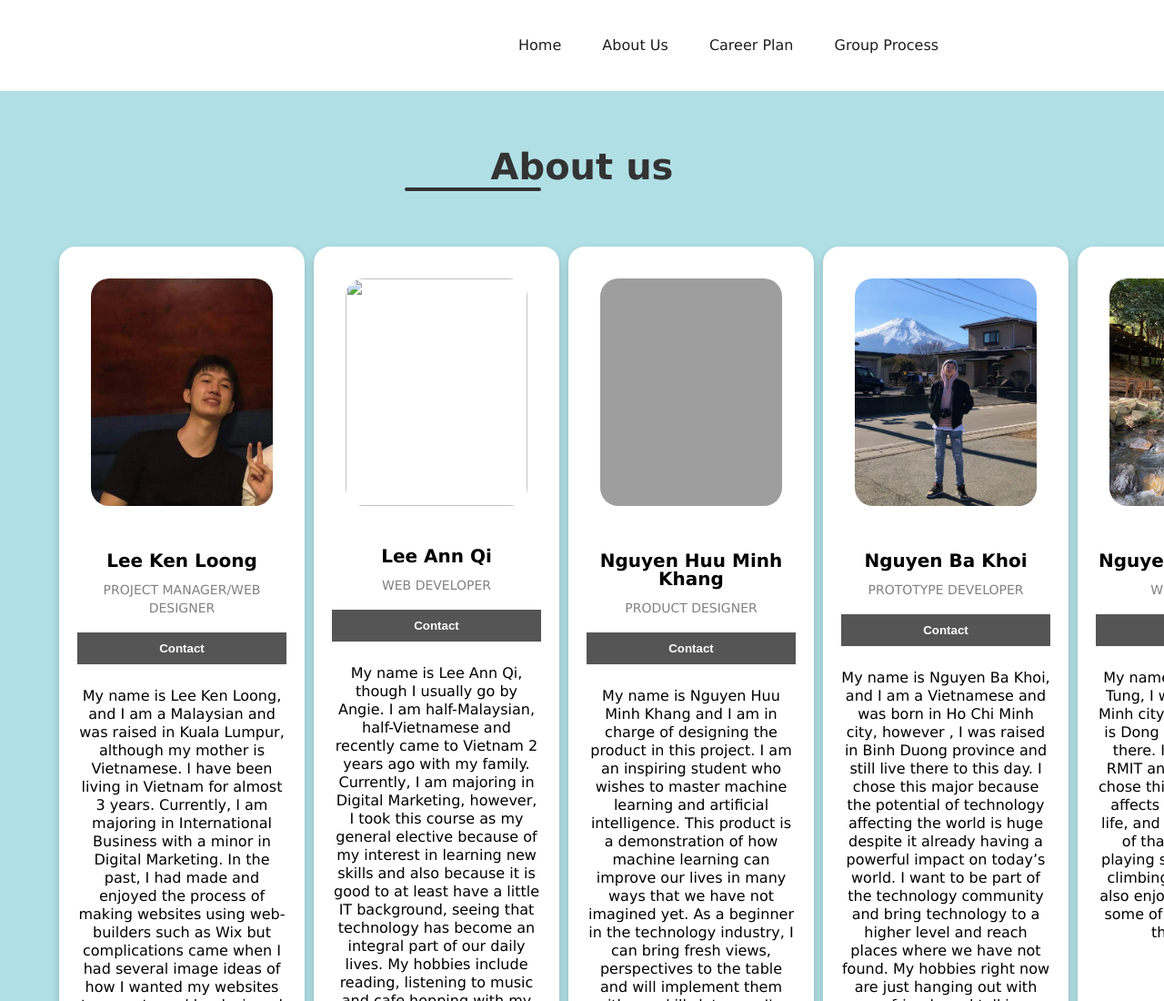
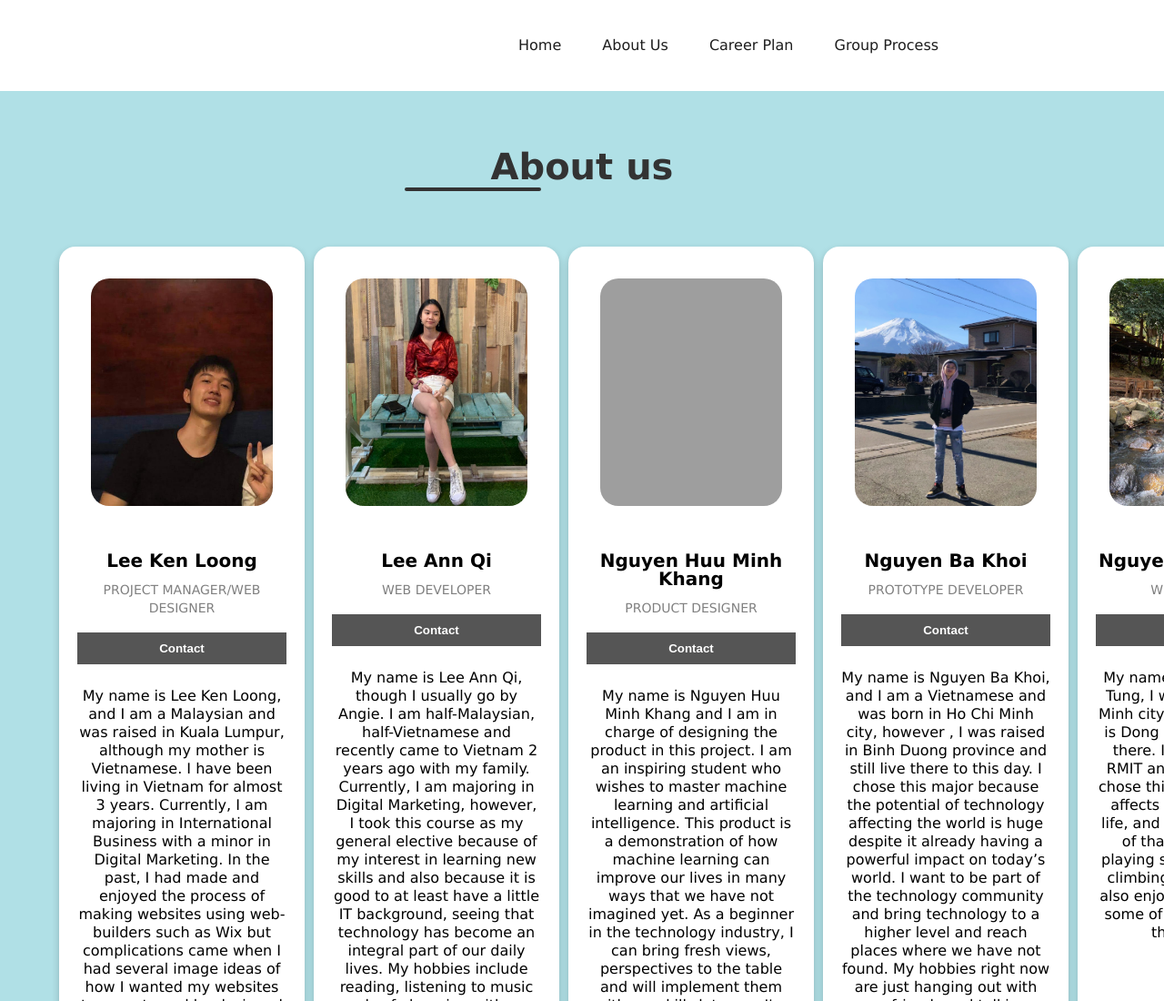
Before and after one commit to giegielee/teamdevalappars, a plain HTML site: page aboutus.html in a window 1280 px wide. Shown: the top 1100 px of the page at 91% size. Drawn offline with Linux system fonts and the light colour scheme; grey boxes are pictures that could not be loaded.

Commit message:
updated aboutus.html

```diff
--- a/aboutus.html
+++ b/aboutus.html
@@ -36,7 +36,7 @@
             </div>
             <div class="team_member">
                 <div class="team-img">
-                    <img src="angie.jpg" width="200" height="250 alt="team-member-image">
+                    <img src="angie_iit.jpg" width="200" height="250 alt="team-member-image">
                 </div>
                 <h3>Lee Ann Qi</h3>
                 <p class="role">Web Developer</p>
```
Also changed, not shown: angie_iit.jpg (added).
